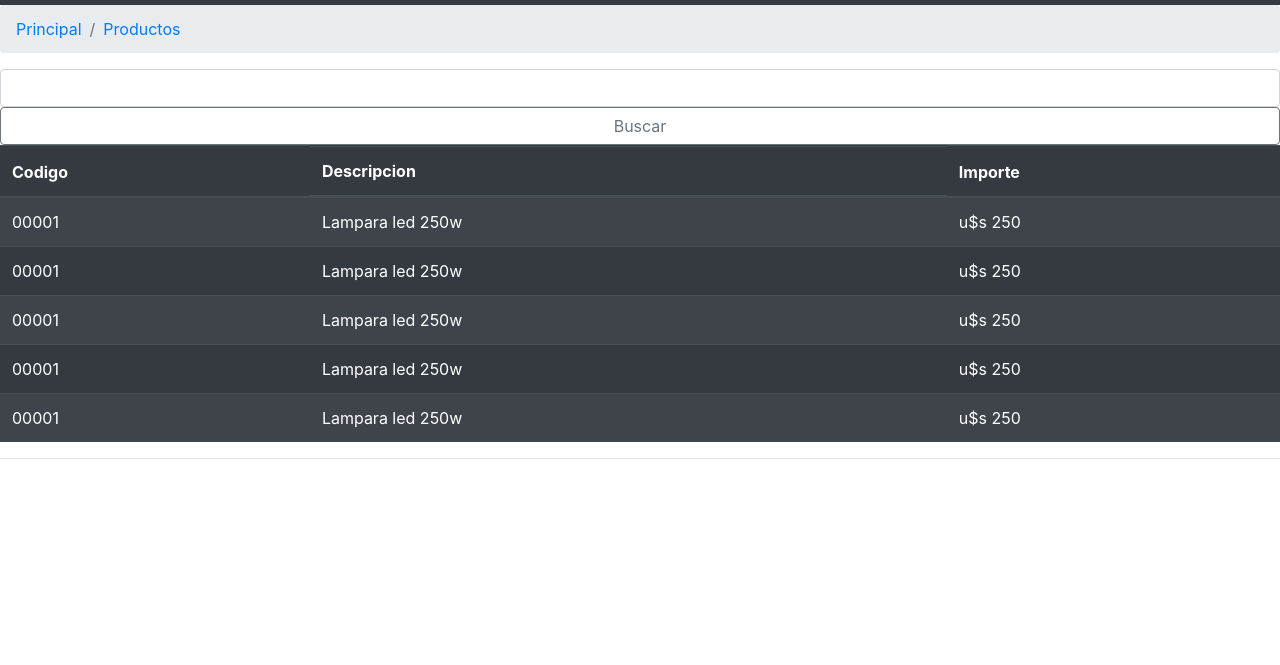
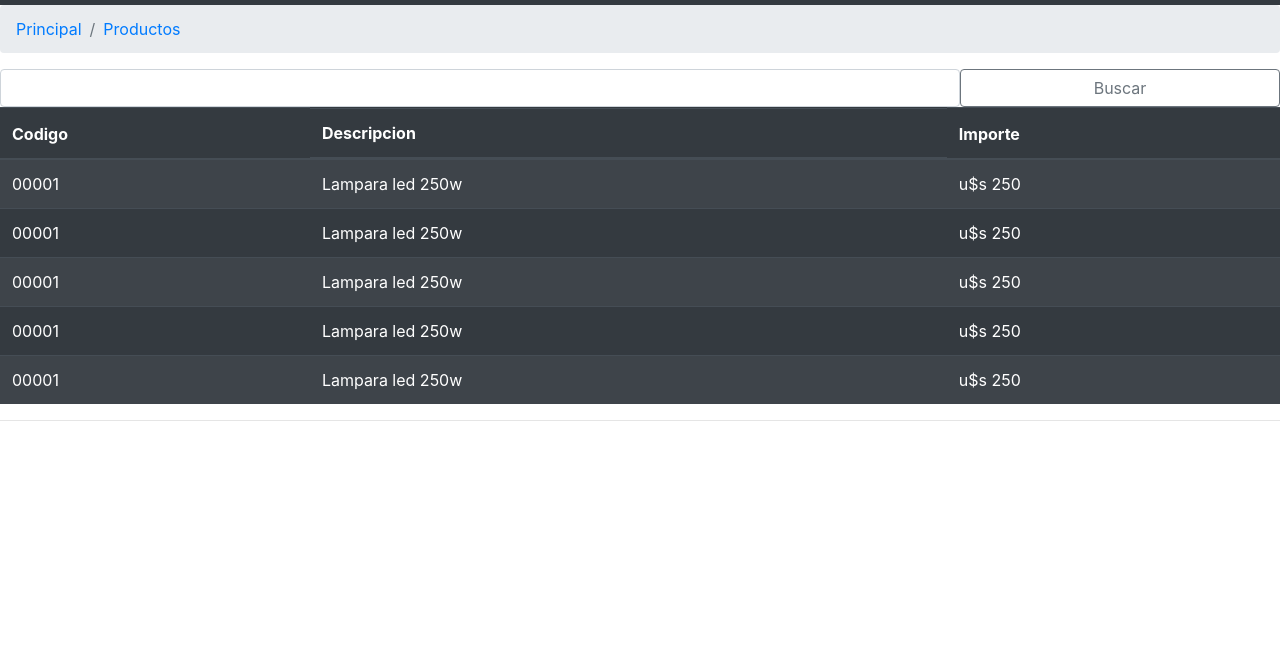
Before and after one commit to damiangalleguillo/ProgramacionWeb, a plain HTML site: page tp2/productos.html in a window 1280 px wide. Shown: the part 73-738 px from the top of the page. Drawn offline with nearby package versions, Linux system fonts and the light colour scheme.

Commit message:
correccion boton buscar productos

```diff
--- a/tp2/productos.html
+++ b/tp2/productos.html
@@ -39,8 +39,8 @@
 	<article>
 		<form class="container-fluid">
 			<div class="row">
-				<input type="text" class="form-control col-lg-12 col-sm-9">
-				<button class="btn btn-outline-secondary col-lg-12 col-sm-3" type="submit">Buscar</button>
+				<input type="text" class="form-control col-sm-9">
+				<button class="btn btn-outline-secondary col-sm-3" type="submit">Buscar</button>
 			</div>
 		</form>
 
```
